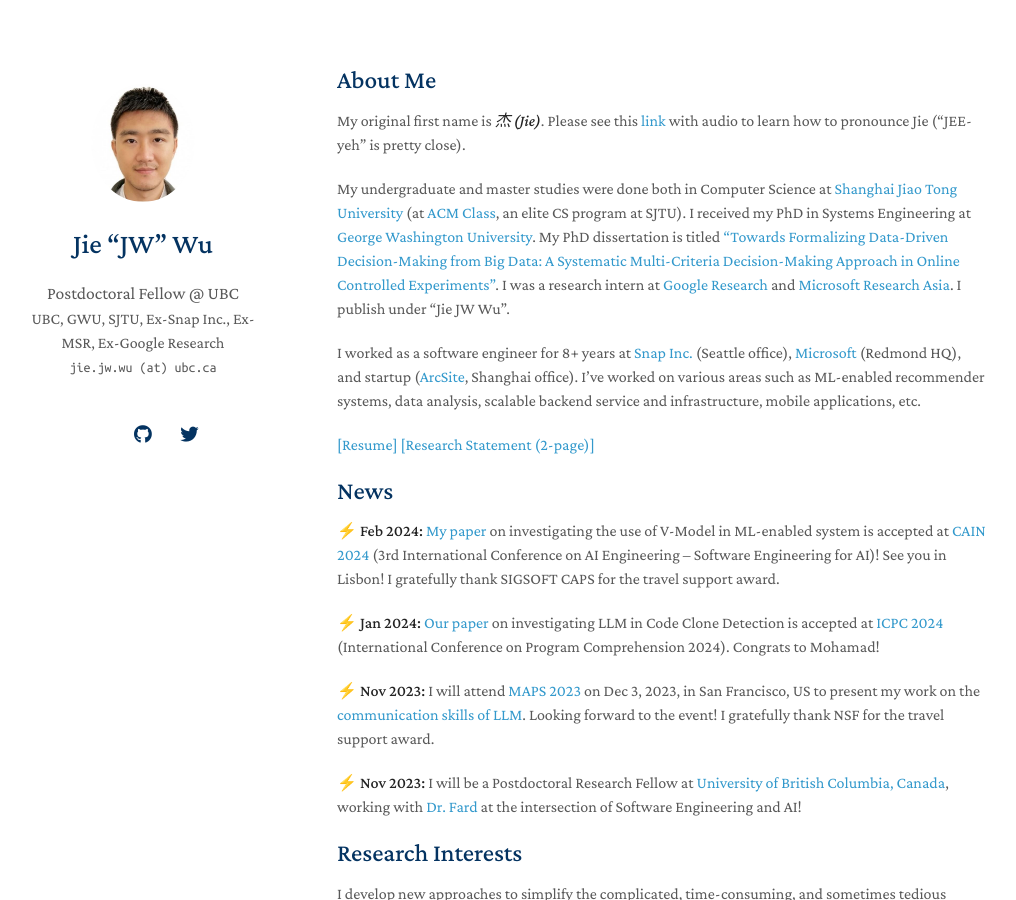
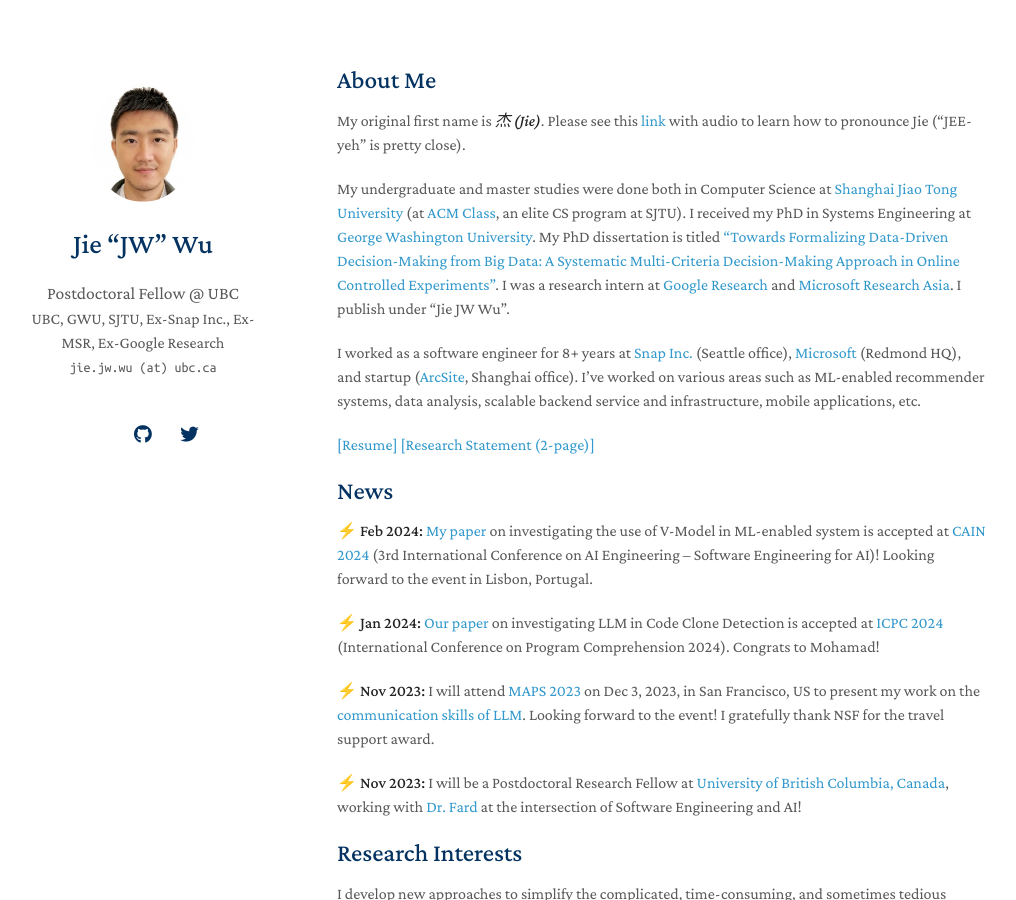
Before and after one commit to yaoyao-liu/minimal-light, a Jekyll site: the page built from index.md, in a window 1280 px wide and 900 px high. Shown: the whole window, without its empty margins (133-1149 px from the left). Built offline with Jekyll 4.4.1, drawn with Linux system fonts in a browser that asks for light colours; nearby versions of some CDN libraries; a style sheet for code colours, icons or effects is not loaded; our own code applies the rules of GitHub Pages for plain Markdown files.

Commit message:
Update index.md

```diff
--- a/index.md
+++ b/index.md
@@ -12,7 +12,7 @@ I worked as a software engineer for 8+ years at [Snap Inc.](https://snap.com/en-
 [[Resume]](https://jie-jw-wu.github.io/assets/ResumeJW.pdf)  [[Research Statement (2-page)]](https://jie-jw-wu.github.io/assets/research-statement-jw.pdf)
 ## News
 
-**⚡ Feb 2024:** [My paper](https://arxiv.org/pdf/2308.05381.pdf) on investigating the use of V-Model in ML-enabled system is accepted at [CAIN 2024](https://conf.researchr.org/home/cain-2024) (3rd International Conference on AI Engineering – Software Engineering for AI)! See you in Lisbon! I gratefully thank SIGSOFT CAPS for the travel support award.
+**⚡ Feb 2024:** [My paper](https://arxiv.org/pdf/2308.05381.pdf) on investigating the use of V-Model in ML-enabled system is accepted at [CAIN 2024](https://conf.researchr.org/home/cain-2024) (3rd International Conference on AI Engineering – Software Engineering for AI)! Looking forward to the event in Lisbon, Portugal.
 
 **⚡ Jan 2024:** [Our paper](https://arxiv.org/pdf/2401.13802.pdf) on investigating LLM in Code Clone Detection is accepted at [ICPC 2024](https://conf.researchr.org/home/icpc-2024) (International Conference on Program Comprehension 2024). Congrats to Mohamad!
 
```
